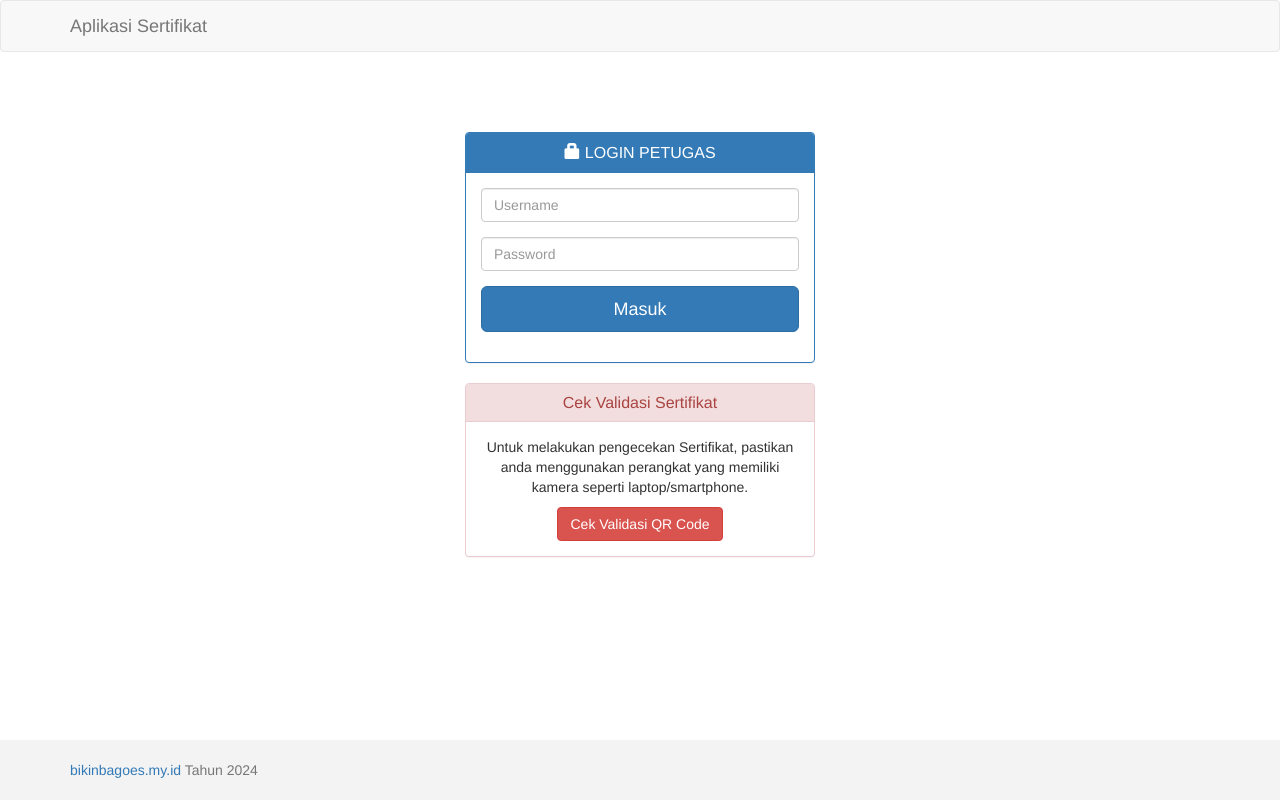
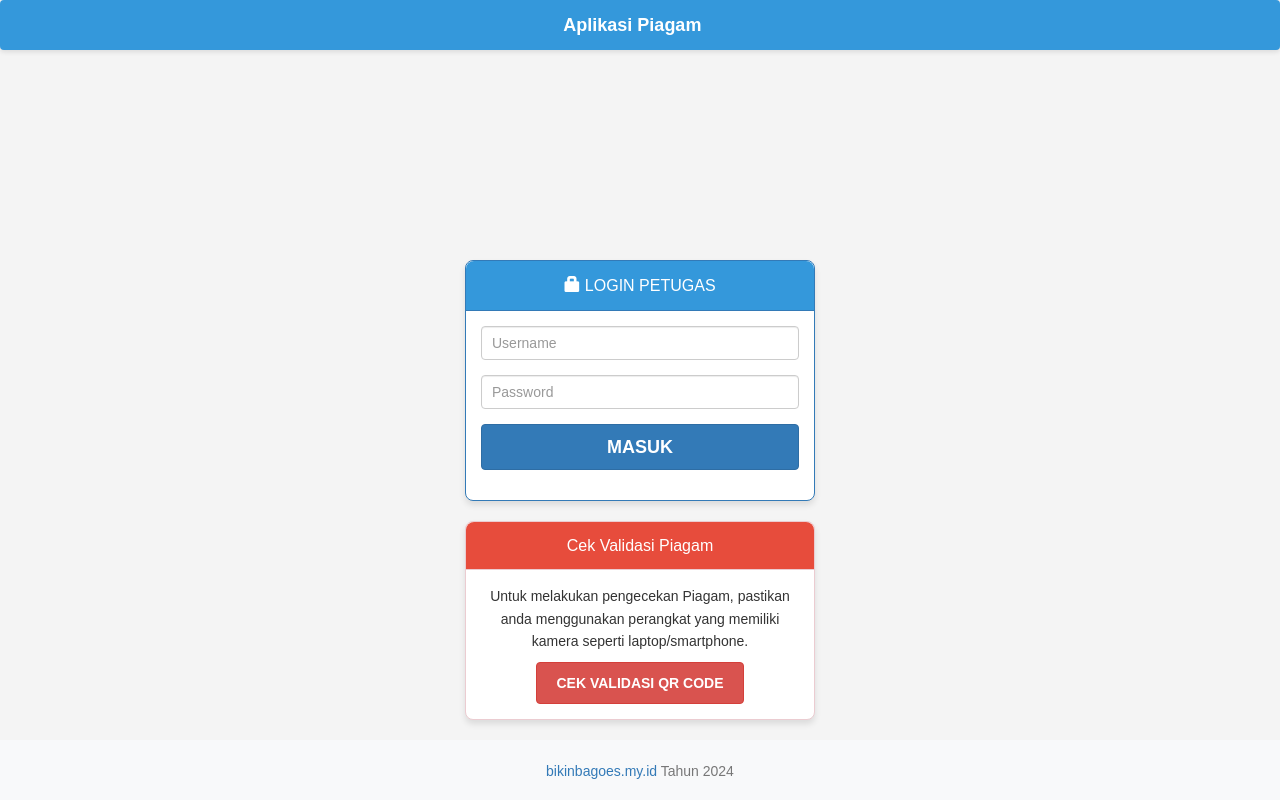
Before and after one commit to Realitaa/sertifikat, a PHP site: page /login.php in a window 1280 px wide. Run offline with PHP 8.4, Linux system fonts and the light colour scheme.

Commit message:
reflecting sertifikat

```diff
--- a/koneksi.php
+++ b/koneksi.php
@@ -1,6 +1,7 @@
 <?php
+session_start();
 //variabel koneksi
-$konek = mysqli_connect("localhost","bikm9652_aset","Elang!ok","bikm9652_qrsertifikat");
+$konek = mysqli_connect("localhost","root","","qrsertifikat");
 
 if(!$konek){
 	echo "Koneksi Database Gagal...!!!";
--- a/login.php
+++ b/login.php
@@ -9,18 +9,100 @@
     <meta name="author" content="">
     <link rel="icon" href="assets/img/icon.png">
 
-    <title>Aplikasi Sertifikat</title>
+    <title>Aplikasi Piagam</title>
 
     <!-- Bootstrap core CSS -->
     <link href="assets/css/bootstrap.min.css" rel="stylesheet">
 
     <!-- Custom styles for this template -->
     <link href="assets/style.css" rel="stylesheet">
+	<style>
+		body {
+    background-color: #f4f4f4;
+    font-family: 'Arial', sans-serif;
+    line-height: 1.6;
+}
 
+.navbar {
+    background-color: #3498db;
+    border: none;
+    margin-bottom: 150px;
+    box-shadow: 0 2px 5px rgba(0,0,0,0.1);
+}
+
+.navbar-brand {
+    color: #ffffff !important;
+    font-weight: bold;
+}
+
+.container {
+    max-width: 2000px;
+}
+
+.panel {
+    border-radius: 8px;
+    box-shadow: 0 4px 6px rgba(0,0,0,0.1);
+}
+
+.panel-primary .panel-heading {
+    background-color: #3498db;
+    color: #ffffff;
+    text-align: center;
+    padding: 15px;
+    border-top-left-radius: 8px;
+    border-top-right-radius: 8px;
+}
+
+.panel-danger .panel-heading {
+    background-color: #e74c3c;
+    color: #ffffff;
+    text-align: center;
+    padding: 15px;
+    border-top-left-radius: 8px;
+    border-top-right-radius: 8px;
+}
+
+.form-control {
+    border-radius: 4px;
+    padding: 10px;
+    margin-bottom: 15px;
+}
+
+.btn-primary, .btn-danger {
+    border-radius: 4px;
+    padding: 10px 20px;
+    text-transform: uppercase;
+    font-weight: bold;
+    transition: all 0.3s ease;
+}
+
+.btn-primary:hover, .btn-danger:hover {
+    opacity: 0.9;
+}
+
+.footer {
+    background-color: #f8f9fa;
+    padding: 0px;
+    text-align: center;
+    position: fixed;
+    bottom: 0;
+    width: 100%;
+}
+
+.alert {
+    border-radius: 4px;
+}
+
+@media (max-width: 768px) {
+    .container {
+        padding: 0 15px;
+    }
+}
+	</style>
 </head>
 <body>
 <nav class="navbar navbar-default">
-  <div class="container">
+  <div class="col-md-5 col-md-offset-5">
         <div class="navbar-header">
             <button type="button" class="navbar-toggle collapsed" data-toggle="collapse" data-target="#navbar" aria-expanded="false" aria-controls="navbar">
                 <span class="sr-only">Toggle navigation</span>
@@ -28,7 +110,7 @@
                 <span class="icon-bar"></span>
                 <span class="icon-bar"></span>
             </button>
-      <a class="navbar-brand" href="./">Aplikasi Sertifikat</a>
+            <a class="navbar-brand" href="./">Aplikasi Piagam</a>
         </div>
     </div>
 </nav>
@@ -83,7 +165,7 @@
 				?>
 
 
-				<form method="post" action="" role="form">
+                <form method="post" action="validation.php" role="form">
                     <div class="form-group">
                         <input type="text" class="form-control" name="username" autocomplete="off" placeholder="Username" />
                     </div>
@@ -94,25 +176,22 @@
                         <input type="submit" class="btn btn-lg btn-primary btn-block" value="Masuk" />
                     </div>
                 </form>
-
             </div>
-
-		</div> <!-- //panel -->
+        </div>
     </div>
 
     <div class="col-md-4 col-md-offset-4">
         <div class="panel panel-danger">
             <div class="panel-heading">
-					<center><h3 class="panel-title">Cek Validasi Sertifikat</h3></center>
+                <center><h3 class="panel-title">Cek Validasi Piagam</h3></center>
             </div>
             <div class="panel-body">
-					<center><p>Untuk melakukan pengecekan Sertifikat, pastikan anda menggunakan perangkat yang memiliki kamera seperti laptop/smartphone.</p></center>
+                <center><p>Untuk melakukan pengecekan Piagam, pastikan anda menggunakan perangkat yang memiliki kamera seperti laptop/smartphone.</p></center>
                 <center><a href="./scanner.php" class="btn btn-danger">Cek Validasi QR Code</a></center>
             </div>
         </div>
     </div>
 </div>
-
 
 <footer class="footer">
     <div class="container">
@@ -120,7 +199,6 @@
     </div>
 </footer>
 
-<!-- Bootstrap core JavaScript -->
 <script src="assets/js/jquery.js"></script>
 <script src="assets/js/bootstrap.min.js"></script>
 </body>
--- a/scanner.php
+++ b/scanner.php
@@ -62,7 +62,7 @@ include "koneksi.php";
         <div id="reader" style="margin-top: 10px;"></div>
       </div>
       <div class="panel-footer">
-          <center><a class="btn btn-danger" href="../">Kembali</a></center>
+          <center><a class="btn btn-danger" href="./">Kembali</a></center>
       </div>
     </div>
   </div>
```
Also changed, not shown: cetak_sertifikat.php (+27 -21 lines), process_add_admin.php (added, +29 -0 lines), qrsertifikat.sql (+24 -17 lines), tambah_admin.php (added, +16 -0 lines), validation.php (added, +45 -0 lines), watermark.css (added, +13 -0 lines). Lines whose indentation alone changed are shown as unchanged.
